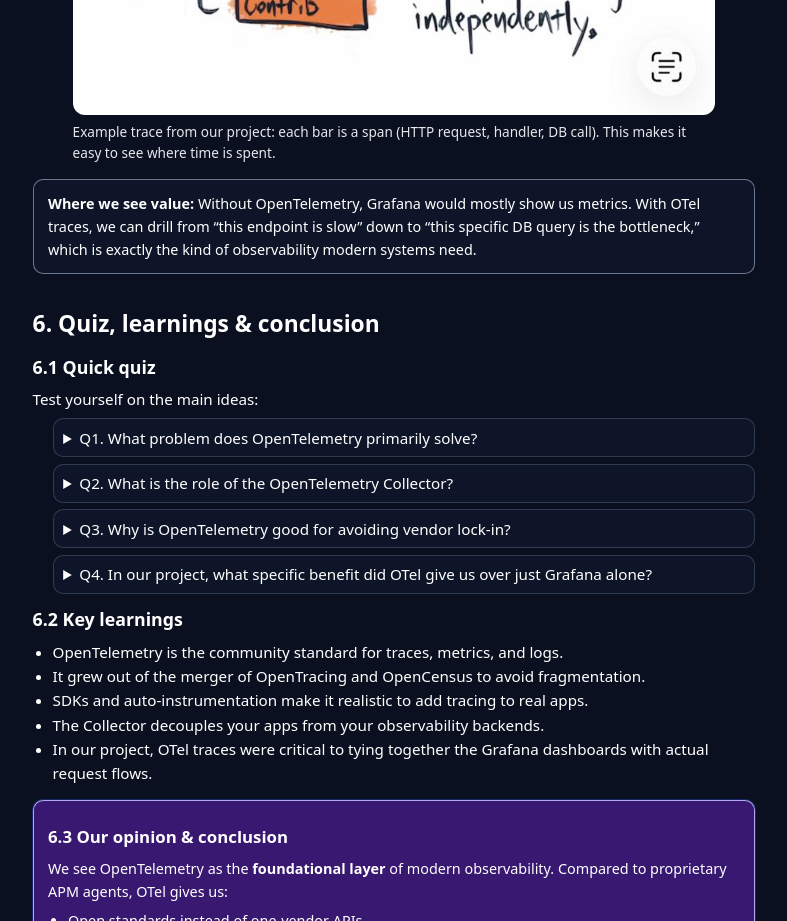
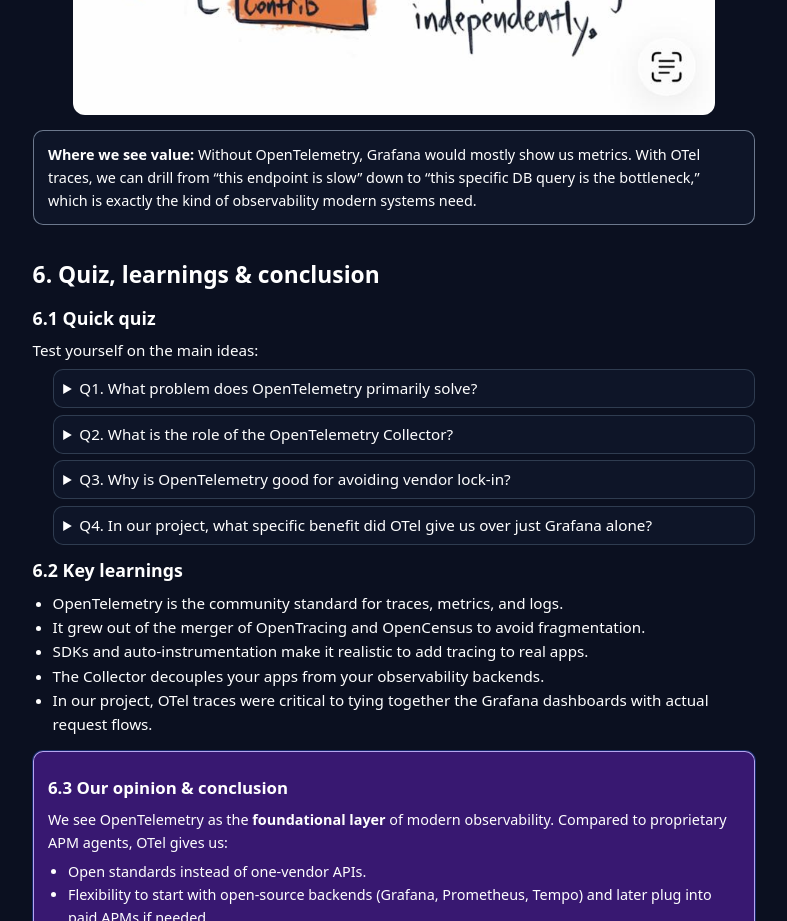
Before and after one commit to Parth-Patel007/WebAnalytics_Observability, a plain HTML site: page modules/module-06-opentelemetry/index.html in a window 1280 px wide. Shown: the part 4480-5401 px from the top of the page, without its empty margins (415-1202 px from the left). Drawn offline with Linux system fonts and the light colour scheme.

Commit message:
OTEL - fixes 1

```diff
--- a/modules/module-06-opentelemetry/index.html
+++ b/modules/module-06-opentelemetry/index.html
@@ -289,10 +289,6 @@
               src="../../assets/img/opentelemetry-trace-example.png"
               alt="Example OpenTelemetry traditional architecture"
             />
-            <figcaption>
-              Example trace from our project: each bar is a span (HTTP request,
-              handler, DB call). This makes it easy to see where time is spent.
-            </figcaption>
           </figure>
 
           <div class="callout callout-note">
```
